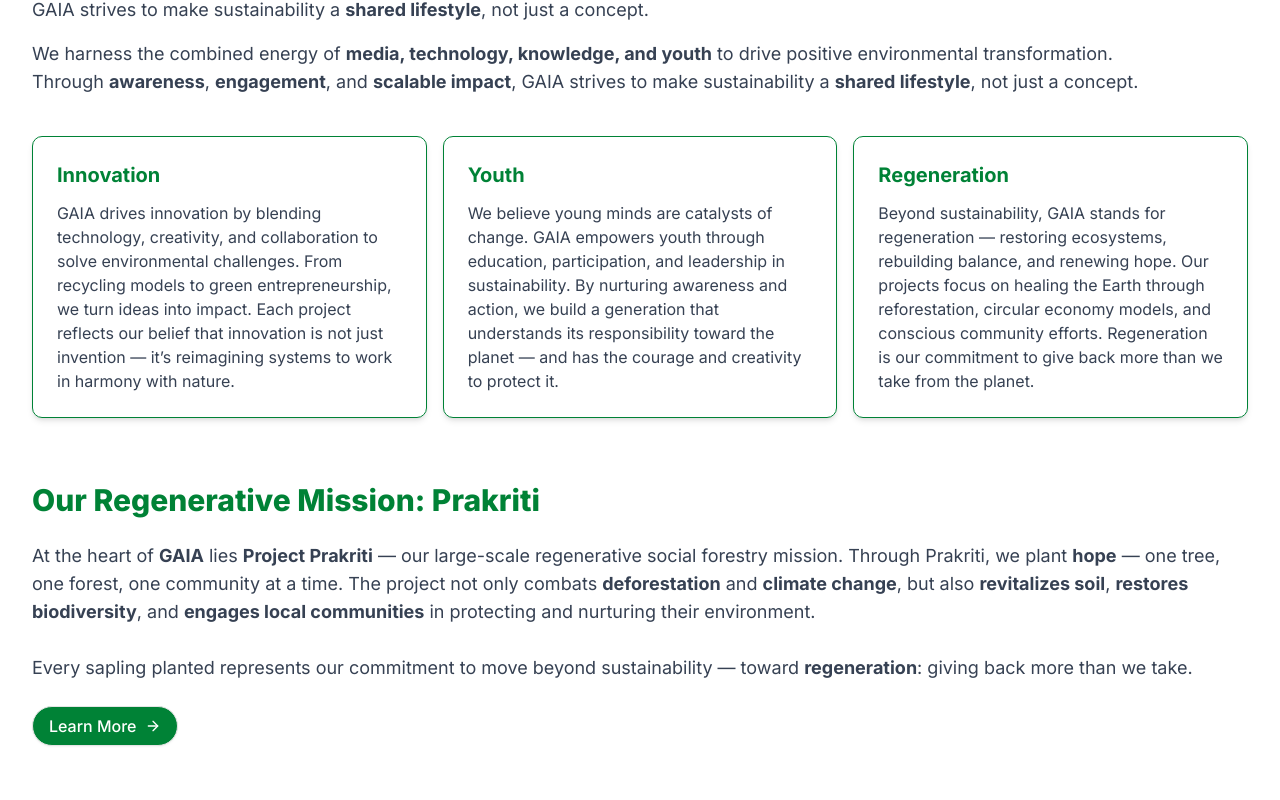
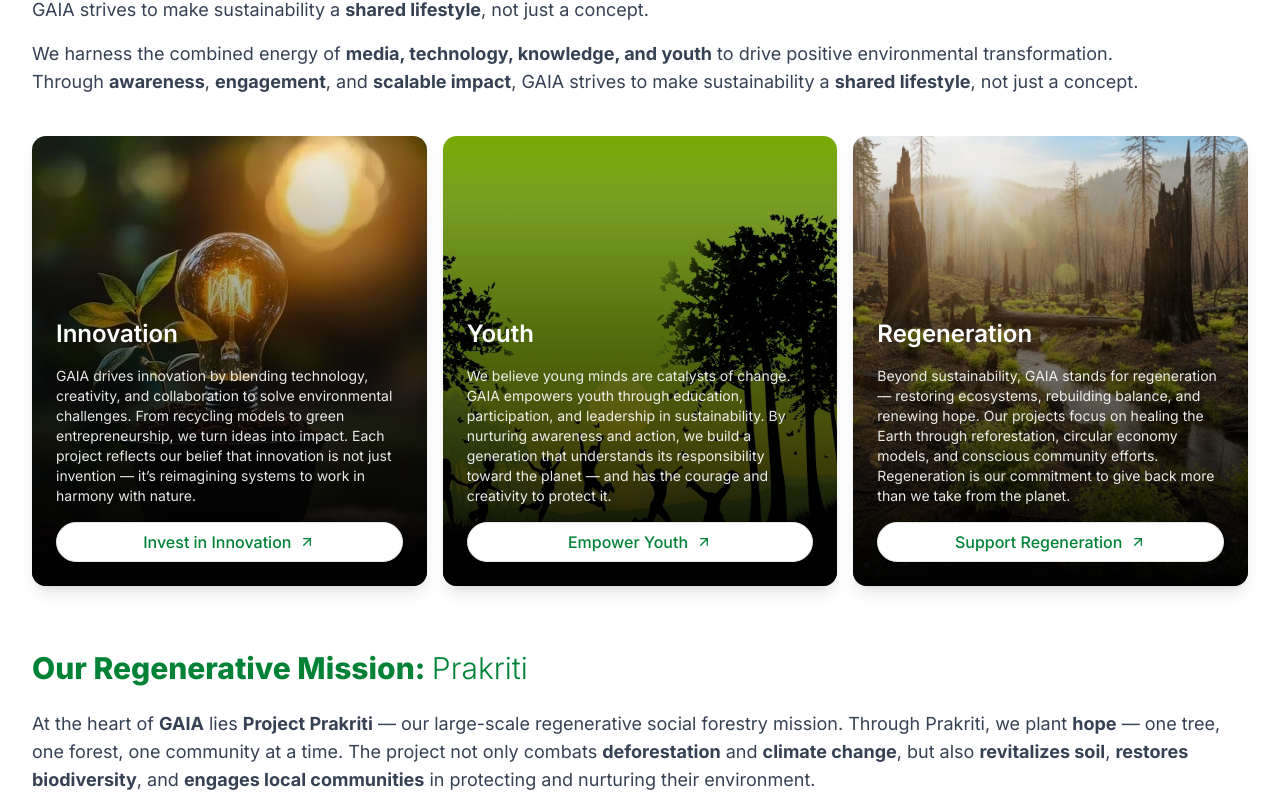
Before and after one commit to ChirayuSahu/gaia-website, a Next.js app: page / in a window 1280 px wide. Shown: the part 1040-1840 px from the top of the page. Built offline with nearby package versions, Linux system fonts and the light colour scheme.

Commit message:
feat: add about AboutSection

```diff
--- a/src/components/AboutSection.tsx
+++ b/src/components/AboutSection.tsx
@@ -3,6 +3,7 @@ import MarkdownRenderer from './MarkdownRenderer'
 import { aboutText, cards, prakritiText } from '@/lib/consts/about'
 import { Button } from './ui/button'
 import { ArrowRight } from 'lucide-react'
+import Image from 'next/image'
 
 const AboutSection = () => {
   return (
@@ -13,16 +14,39 @@ const AboutSection = () => {
         <MarkdownRenderer content={aboutText[1]} className='text-lg text-gray-700 mb-4 text-justify' />
         <div className='grid grid-cols-1 md:grid-cols-3 gap-4 mt-10'>
           {cards.map((card, index) => (
-            <div key={index} className="group flex flex-col justify-start border border-green-700 hover:border-green-500 p-6 rounded-lg shadow-md cursor-pointer transition-all duration-300">
-              <h3 className="text-xl font-bold mb-1 text-green-700">{card.title}</h3>
-              <MarkdownRenderer content={card.content} className="text-gray-700 mt-2" />
+            <div
+              key={index}
+              className="group relative w-full h-[400px] sm:h-[450px] rounded-xl overflow-hidden cursor-pointer transition-all duration-300 shadow-lg hover:shadow-2xl"
+            >
+              <Image
+                src={card.image}
+                alt={card.title}
+                fill
+                className="object-cover w-full h-full transition-transform duration-300 group-hover:scale-105"
+                draggable={false}
+              />
+              <div className="absolute inset-0 bg-gradient-to-t from-black to-transparent"></div>
+
+              <div className="absolute bottom-0 left-0 right-0 p-6 flex flex-col gap-4 text-white">
+                <h3 className="text-2xl font-semibold">{card.title}</h3>
+                <MarkdownRenderer content={card.content} className="text-sm text-white/90" />
+                <Button
+                  variant="outline"
+                  size="lg"
+                  className="w-full sm:w-auto text-md active:scale-97 hover:scale-102 transition-all duration-300 text-green-700 hover:text-green-600 flex items-center rounded-full"
+                >
+                  {card.buttonText}
+                  <ArrowRight className="-rotate-45" />
+                </Button>
+              </div>
             </div>
+
           ))}
 
         </div>
       </div>
       <div className='lg:max-w-5xl xl:max-w-7xl mx-auto px-6 sm:px-6 lg:px-8 pb-16'>
-        <h2 className='text-3xl font-extrabold text-green-700 mb-6'>Our Regenerative Mission: Prakriti</h2>
+        <h2 className='text-3xl font-extrabold text-green-700 mb-6'>Our Regenerative Mission: <span className='font-light'>Prakriti</span></h2>
         <MarkdownRenderer content={prakritiText} className='text-lg text-gray-700 mb-6' />
         <div className="flex justify-start btn-group group">
           <Button
@@ -31,10 +55,12 @@ const AboutSection = () => {
             className="w-full sm:w-auto text-md active:scale-97 hover:scale-102 transition-all duration-300 bg-green-700 hover:bg-green-600 hover:text-white text-white flex items-center rounded-full"
           >
             Learn More
-            <ArrowRight />
+            <ArrowRight className='-rotate-45' />
           </Button>
         </div>
-
+        <div className='py-4'>
+          <Image src="/prakriti/prakriti.webp" alt="Prakriti" width={600} height={375} className='rounded-md w-full' draggable={false} />
+        </div>
       </div>
     </div>
   )
--- a/src/lib/consts/about.ts
+++ b/src/lib/consts/about.ts
@@ -5,24 +5,33 @@ Through **awareness**, **engagement**, and **scalable impact**, GAIA strives to
 export const cards = [
     {
         title: "Innovation",
+        image: "/about/innovation.webp",
         content: `GAIA drives innovation by blending technology, creativity, and collaboration to solve
 environmental challenges. From recycling models to green entrepreneurship, we turn ideas into
 impact. Each project reflects our belief that innovation is not just invention — it’s reimagining
-systems to work in harmony with nature.`
+systems to work in harmony with nature.`,
+        buttonText: "Invest in Innovation",
+        link: "https://aceindia.in/",
     },
     {
         title: "Youth",
+        image: "/about/youth.webp",
         content: `We believe young minds are catalysts of change. GAIA empowers youth through education,
 participation, and leadership in sustainability. By nurturing awareness and action, we build a
 generation that understands its responsibility toward the planet — and has the courage and
-creativity to protect it.`
+creativity to protect it.`,
+        buttonText: "Empower Youth",
+        link: "",
     },
     {
         title: "Regeneration",
+        image: "/about/regeneration.webp",
         content: `Beyond sustainability, GAIA stands for regeneration — restoring ecosystems, rebuilding
 balance, and renewing hope. Our projects focus on healing the Earth through reforestation,
 circular economy models, and conscious community efforts. Regeneration is our commitment to
-give back more than we take from the planet.`
+give back more than we take from the planet.`,
+        buttonText: "Support Regeneration",
+        link: "https://indiamun.org/",
     }
 ]
 
```
